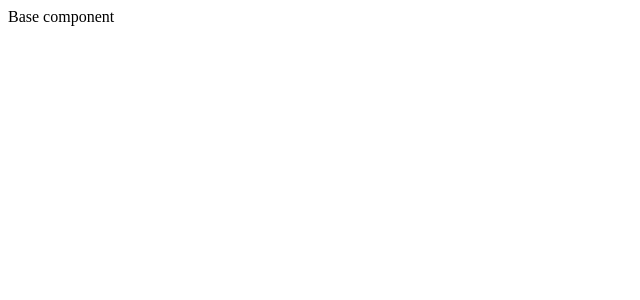
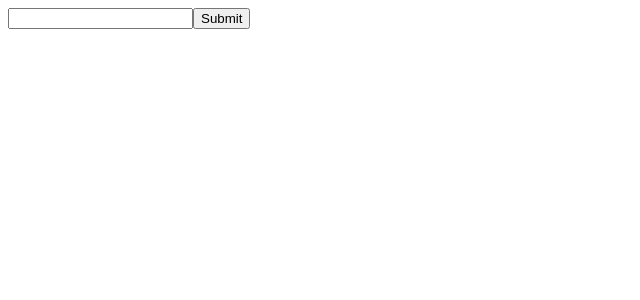
Before and after one commit to Scrapie-pie/vue-testing-handbook, a Vue app: page / in a window 1280 px wide. Shown: the top 300 px of the page, without its empty margins (0-640 px from the left). Built offline with nearby package versions, Linux system fonts and the light colour scheme.

Commit message:
Симулирование пользовательского ввода

```diff
--- a/src/App.vue
+++ b/src/App.vue
@@ -1,13 +1,13 @@
 <template>
-  <BaseComponent />
+  <FormSubmitter />
 </template>
 
 <script>
-import BaseComponent from "@/components/BaseComponent";
+import FormSubmitter from "@/components/FormSubmitter";
 
 export default {
   components: {
-    BaseComponent
+    FormSubmitter
   }
 }
 </script>
--- a/src/components/BaseComponent.vue
+++ /dev/null
@@ -1,3 +0,0 @@
-<template>
-  Base component
-</template>
--- /dev/null
+++ b/src/components/FormSubmitter.vue
@@ -0,0 +1,41 @@
+<template>
+  <div>
+    <form @submit.prevent="handleSubmitAsync">
+      <input v-model="username" data-username>
+      <input type="submit">
+    </form>
+
+    <!-- ... -->
+    <div
+      class="message"
+      v-if="submitted"
+    >
+      Спасибо за ваше сообщение, {{ username }}.
+    </div>
+  </div>
+</template>
+
+<script>
+export default {
+  name: "FormSubmitter",
+
+  data() {
+    return {
+      username: '',
+      submitted: false
+    }
+  },
+
+  methods: {
+    handleSubmitAsync() {
+      return this.$http.get("/api/v1/register", { username: this.username })
+        .then(() => {
+          this.submitted = true
+        })
+        .catch((e) => {
+          throw Error("Что-то пошло не так", e)
+        })
+    }
+  }
+}
+</script>
```
Also changed, not shown: 2 other files (tests, documents, lock files or other folders).
